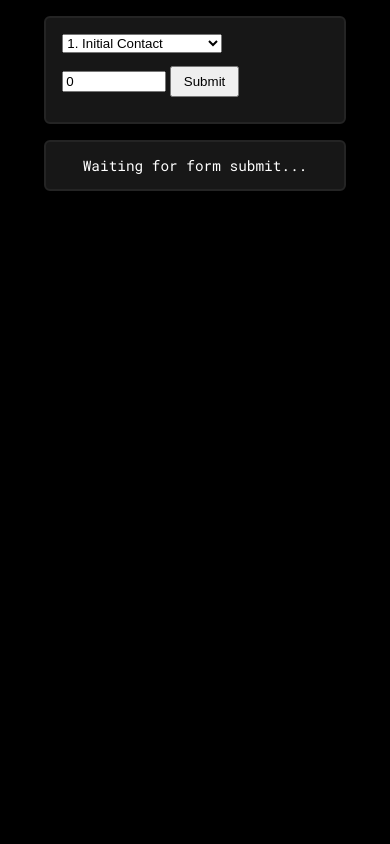
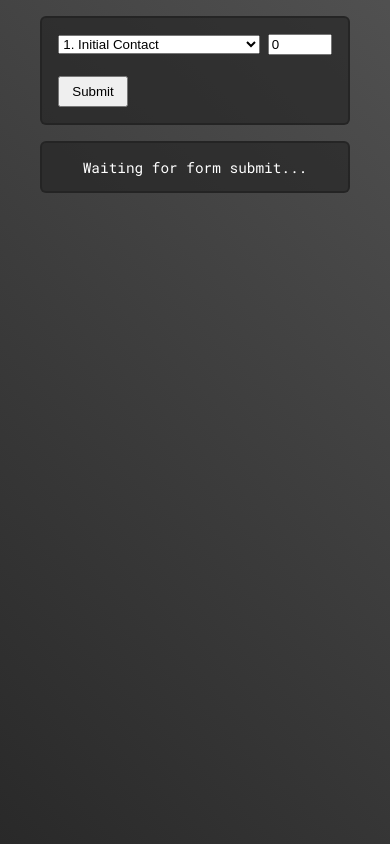
Before and after one commit to TheoKondak/65-66-66-69-63-79, a website: page index.html in a window 390 px wide. Drawn offline with Linux system fonts and the light colour scheme.

Commit message:
feat: improved responsiveness, minor other changes

```diff
--- a/styles.css
+++ b/styles.css
@@ -4,16 +4,22 @@
   --main-color: 36, 36, 36;
 }
 
+html {
+  width: 100%;
+  height: 100%;
+}
+
 body,
 .form-container {
-  background-color: black;
+  background-color: rgba(var(--main-color), 0.55);
+
+  background-image: linear-gradient(45deg, rgba(var(--main-color), 0.95) 0%, rgba(var(--main-color), 0.55) 100%);
+
   color: white;
-
   display: flex;
   flex-direction: column;
   justify-items: center;
   align-items: center;
-
   margin: 0;
 }
 
@@ -21,23 +27,34 @@ form,
 .output {
   background-color: rgba(var(--main-color), 0.65);
   padding: 1em;
-  border: 2px solid rgba(var(--main-color), 1);
+  border: 2px solid rgba(var(--main-color), 0.85);
   border-radius: 6px;
   margin: 1em 0 1em 0;
 }
 
+form {
+  display: flex;
+  flex-flow: row;
+  flex-wrap: wrap;
+  align-items: center;
+  justify-content: space-between;
+  gap: 0.5em;
+}
+
 select[name='status'] {
-  width: 60%;
   margin-bottom: 1em;
+  flex: 1 0 50%;
 }
 
 input[name='success'] {
-  width: 36%;
   margin-bottom: 1em;
+  flex: 0 0 20%;
 }
 
 button[type='submit'] {
   padding: 6px 12px;
+  flex: 1 0 100%;
+  max-width: max-content;
 }
 
 .output {
```
